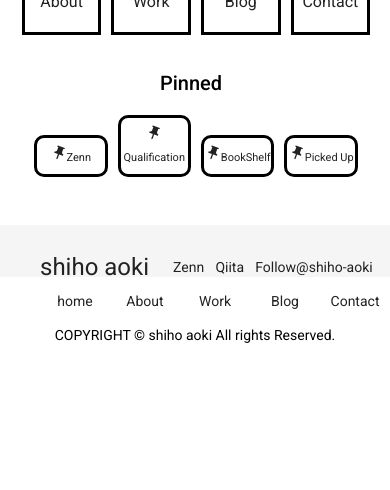
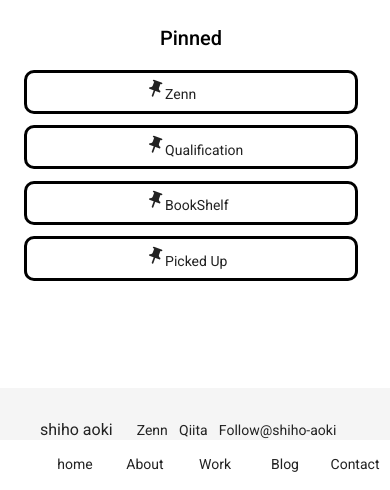
Before and after one commit to shiho-aoki/shiho-aoki.github.io, an Angular app in the folder forgithubIo/: page / in a window 390 px wide. Shown: the part 743-1233 px from the top of the page. Before the commit the page ends 1088 px from the top, so only its background shows below. Built offline with nearby package versions, Linux system fonts and the light colour scheme.

Commit message:
modify responsive css

```diff
--- a/forgithubIo/src/app/footer/footer.component.css
+++ b/forgithubIo/src/app/footer/footer.component.css
@@ -10,6 +10,11 @@
 .name{
     font-size: 1.5rem;
     padding-right: 1.5rem;
+}
+@media (max-width: 450px) {
+    .name{
+        font-size: 1rem;
+    }
 }
 
 .link_item{
--- a/forgithubIo/src/app/overview/overview.component.css
+++ b/forgithubIo/src/app/overview/overview.component.css
@@ -1,6 +1,11 @@
 .home{
     position: relative;
     top:7rem;
+}
+@media (max-width: 759px) {
+    .home{
+        top: 4rem;
+    }
 }
 .overview{
     margin: 1rem 2rem 2rem 2rem;
@@ -40,6 +45,9 @@
     }
     #stats_card{
         padding-top: 0;
+    }
+    .overview{
+        border: none;
     }
     .github-status{
         background: none;
@@ -105,3 +113,20 @@
         font-size: 11px;
     }
 }
+@media (max-width: 450px){
+    .pinned ul li {
+        width: 100%;
+        margin-left: 0px;
+        text-align: left;
+        margin-bottom: 0.7rem;
+    }
+    .pinned_item{
+        padding-left: 36%;
+    }
+    #pin_icon{
+        font-size: 20px;
+    }
+    .pin_text{
+        font-size: 14px;
+    }
+}
```
Also changed, not shown: 10 other files (tests, documents, lock files or other folders).
